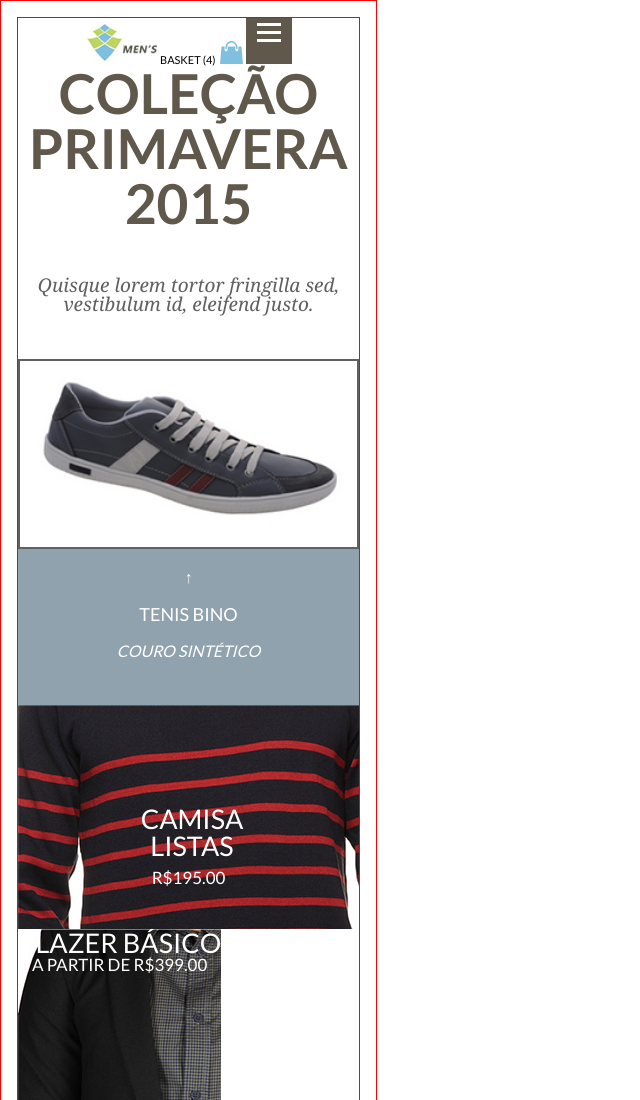
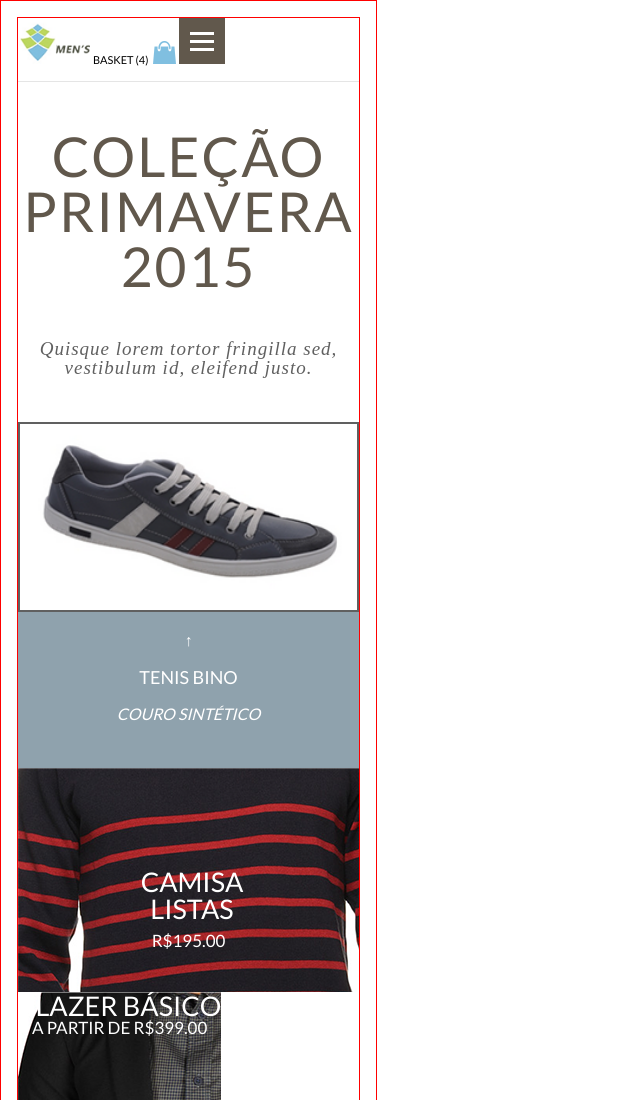
Before and after one commit to willsimoes/DSG1787, a plain HTML site: page g1/home.html in a window 1280 px wide. Shown: the top 1100 px of the page, without its empty margins (0-640 px from the left). Drawn offline with Linux system fonts and the light colour scheme.

Commit message:
(G1) Ajudatando menu button

```diff
--- a/g1/css/style.css
+++ b/g1/css/style.css
@@ -9,9 +9,13 @@ body {
 	margin: 16px;
 }
 
-.header-topo {
+.title {
 	text-align: center;
+	border-top: 1px solid #e5e5e5;
+	padding-top: 47px;
+	margin-top: 15px;
 }
+
 
 .topo .logo {
 	height: 46px;
@@ -29,31 +33,35 @@ body {
 
 .menu-button {
 	background-color: rgb(97, 88, 76);
-	width: 46px;
-	height: 46px;
 	display: inline-block;
+	padding: 13.5px 11px;
 }
 
 .linha {
 	 width: 24px;
 	 height: 3px;
 	 background-color: white;
-	 margin: 5px auto;
+	 margin: 0px 0px 5px 0px;
 }
 
-.header-topo h1{
+.diff {
+	margin-bottom: 0px;
+}
+
+.title h1{
 	font-size: 55px;
 	text-transform: uppercase;
 	color: #61584c;
-	font-weight: 700;
+	letter-spacing: 2px;
 }
 
-.header-topo h3{
+.title h3{
 	font-size: 19px;
 	color: #606060;
-	font-family: Georgia;
+	font-family: Georgia Italic;
 	font-style: italic;
 	margin: 45px 15px;
+	letter-spacing: 1px;
 }
 
 .produtos img {
--- a/g1/home.html
+++ b/g1/home.html
@@ -14,21 +14,25 @@
 
 <body>
     <div class="principal">
-		<header class="header-topo">
+		<header>
 			<div class="topo">
 				<img class="logo" src="img/logo.png">
-				<div class="basket">
+				<span class="basket">
 					<p>Basket (4)</p>
 					<img src="img/basket.png">
-				</div>
-				<div class="menu-button">
+				</span>
+
+				<span class="menu-button">
 					<div class="linha"></div>
 					<div class="linha"></div>
-					<div class="linha"></div>
+					<div class="linha diff"></div>
 				</span>
 			</div>
-			<h1>coleção primavera 2015</h1>
-			<h3>Quisque lorem tortor fringilla sed, vestibulum id, eleifend justo.</h3>
+
+			<div class="title">
+				<h1>coleção primavera 2015</h1>
+				<h3>Quisque lorem tortor fringilla sed, vestibulum id, eleifend justo.</h3>
+			</div>
 		</header>
 
 		<section class="produtos">
```
